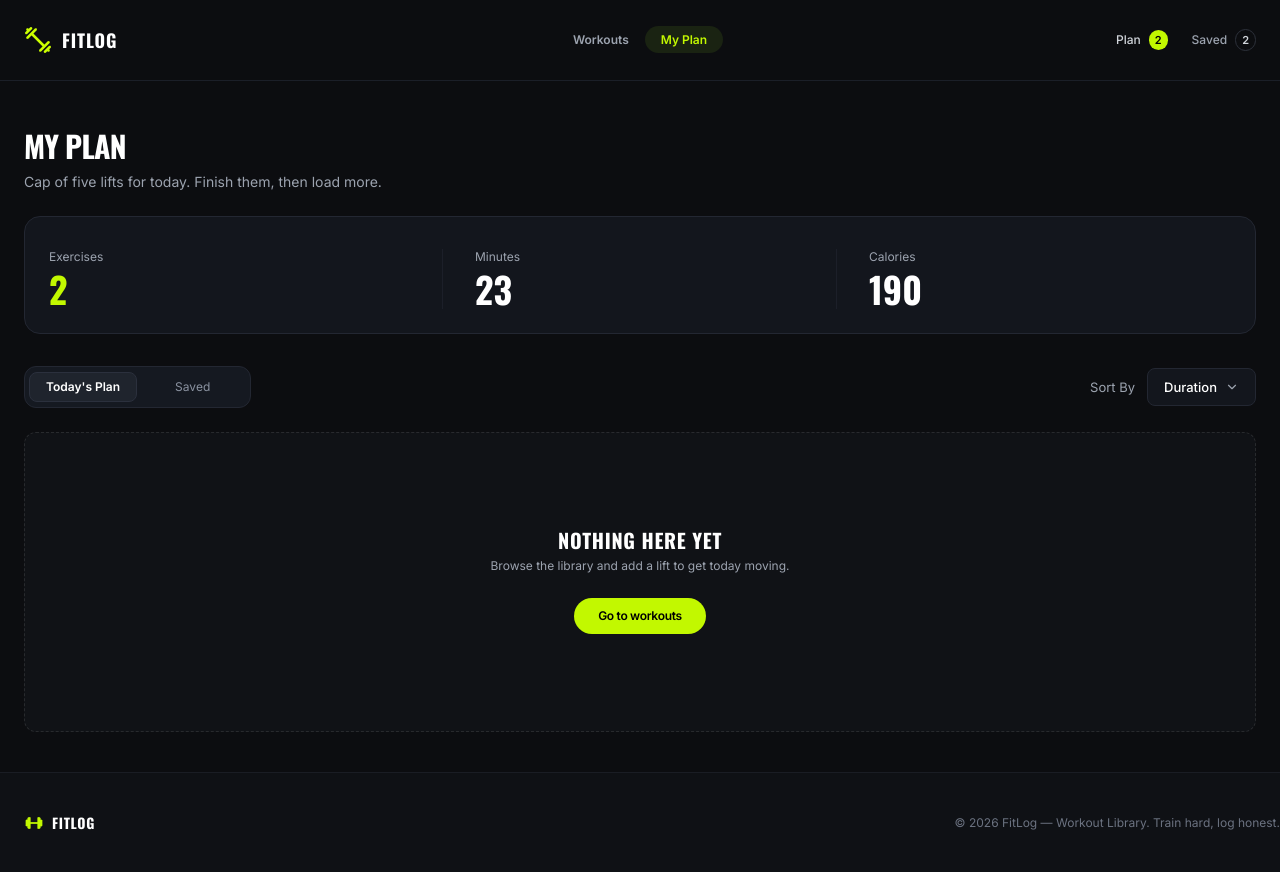
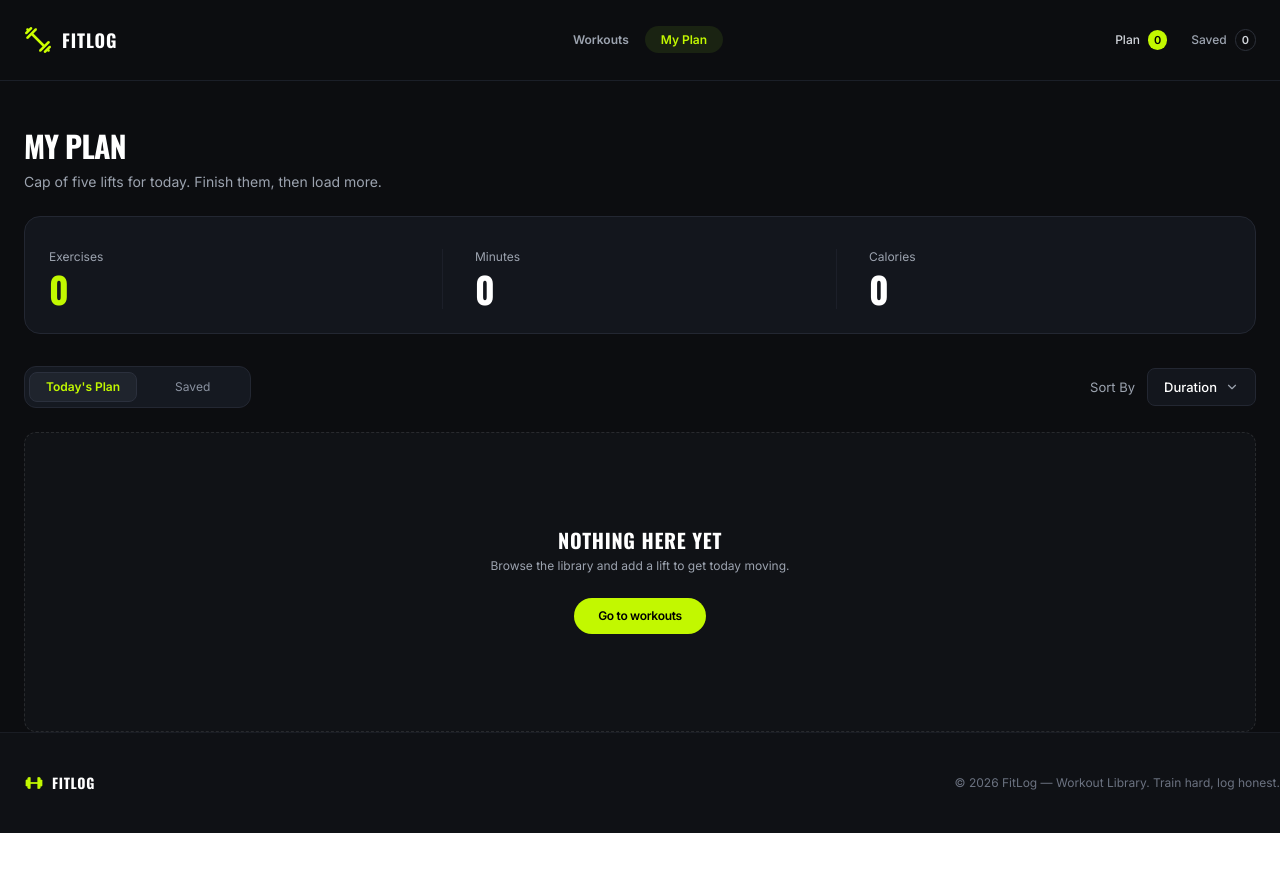
Before and after one commit to iyiu9akhan/PH-A06-FitLog, a Next.js app: page /myPlan in a window 1280 px wide. After the commit the page ends 833 px from the top, so only its background shows below. Built offline with nearby package versions, Linux system fonts and the light colour scheme.

Commit message:
myPlan page is working properly with all feature

```diff
--- a/src/app/details/ActionBtn.tsx
+++ b/src/app/details/ActionBtn.tsx
@@ -6,21 +6,18 @@ import { LuBookmark } from "react-icons/lu";
 import buttonIcon from "@/assets/details/button_icon.png";
 import Image from "next/image";
 import { toast } from "react-toastify";
+import { useWorkoutPlan } from "@/context/WorkoutPlanContext";
 
 interface ActionButtonsProps {
   item: workoutData;
 }
 
 export default function ActionButtons({ item }: ActionButtonsProps) {
+  const { handleAddTodaysPlan, handleAddSaved } = useWorkoutPlan();
+
   const handleAddToPlan = () => {
-    const existingPlan = JSON.parse(localStorage.getItem("todaysPlan") || "[]");
-    const isAlreadyAdded = existingPlan.some(
-      (workout: workoutData) => workout.id === item.id,
-    );
-
-    if (!isAlreadyAdded) {
-      const updatedPlan = [...existingPlan, item];
-      localStorage.setItem("todaysPlan", JSON.stringify(updatedPlan));
+    const added = handleAddTodaysPlan(item);
+    if (added) {
       toast.success("Successfully added to today's plan!");
     } else {
       toast.info("This workout is already in your today's plan!");
@@ -28,16 +25,8 @@ export default function ActionButtons({ item }: ActionButtonsProps) {
   };
 
   const handleSaveForLater = () => {
-    const existingSaved = JSON.parse(
-      localStorage.getItem("savedWorkouts") || "[]",
-    );
-    const isAlreadySaved = existingSaved.some(
-      (workout: workoutData) => workout.id === item.id,
-    );
-
-    if (!isAlreadySaved) {
-      const updatedSaved = [...existingSaved, item];
-      localStorage.setItem("savedWorkouts", JSON.stringify(updatedSaved));
+    const added = handleAddSaved(item);
+    if (added) {
       toast.success("Successfully saved for later!");
     } else {
       toast.info("This workout is already saved!");
--- a/src/app/layout.tsx
+++ b/src/app/layout.tsx
@@ -5,6 +5,7 @@ import Navbar from "@/components/Navbar";
 import Footer from "@/components/Footer";
 import favicon from "@/assets/favicon.ico";
 import { ToastContainer } from "react-toastify";
+import { WorkoutPlanProvider } from "@/context/WorkoutPlanContext";
 
 const geistSans = Geist({
   variable: "--font-geist-sans",
@@ -31,10 +32,12 @@ export default function RootLayout({ children }: LayoutProps<"/">) {
       className={`${geistSans.variable} ${geistMono.variable} h-full antialiased`}
     >
       <body className="min-h-full flex flex-col">
-        <Navbar />
-        <main className="grow">{children}</main>
-        <ToastContainer />
-        <Footer />
+        <WorkoutPlanProvider>
+          <Navbar />
+          <main className="grow">{children}</main>
+          <ToastContainer position="top-right" />
+          <Footer />
+        </WorkoutPlanProvider>
       </body>
     </html>
   );
--- a/src/app/myPlan/page.tsx
+++ b/src/app/myPlan/page.tsx
@@ -1,16 +1,23 @@
+"use client";
 import Container from "@/components/Container";
+import MyPlanStats from "@/components/myPlan/MyPlanStats";
 import PlanTabs from "@/components/myPlan/PlanTabs";
-// import Saved from "@/components/myPlan/Saved";
-// import TodaysPlan from "@/components/myPlan/TodaysPlan";
-import { Metadata } from "next";
-import React from "react";
-
-export const metadata: Metadata = {
-  title: "FITLOG | MY PLAN",
-  description: "Generated by create next app",
-};
+import { useWorkoutPlan } from "@/context/WorkoutPlanContext";
+import { useState } from "react";
 
 function pages() {
+  const {
+    todaysPlan,
+    savedWorkouts,
+    isLoading,
+    handleRemoveTodaysPlan,
+    handleRemoveSaved,
+  } = useWorkoutPlan();
+
+  const [activeTab, setActiveTab] = useState<"plan" | "saved">("plan");
+
+  const statsData = activeTab === "plan" ? todaysPlan : savedWorkouts;
+
   return (
     <>
       <Container>
@@ -21,33 +28,16 @@ function pages() {
           <p className="font-secondary font-normal text-[14px] leading-5 text-subTitle mb-6">
             Cap of five lifts for today. Finish them, then load more.
           </p>
-          <div className="px-6 pt-8 pb-6 rounded-2xl grid grid-cols-3 items-center bg-[#13161D] divide-x divide-[#232732]/60 mb-8 border border-[#232732]">
-            <div className="px-8 first:pl-0">
-              <p className="font-secondary font-normal text-[12px] leading-4 text-subTitle capitalize mb-1">
-                exercises
-              </p>
-              <h1 className="font-primary font-bold text-[36px] leading-10 text-brand">
-                2
-              </h1>
-            </div>
-            <div className="px-8 first:pl-0">
-              <p className="font-secondary font-normal text-[12px] leading-4 text-subTitle capitalize mb-1">
-                minutes
-              </p>
-              <h1 className="font-primary font-bold text-[36px] leading-10 text-title">
-                23
-              </h1>
-            </div>
-            <div className="px-8 first:pl-0">
-              <p className="font-secondary font-normal text-[12px] leading-4 text-subTitle capitalize mb-1">
-                calories
-              </p>
-              <h1 className="font-primary font-bold text-[36px] leading-10 text-title">
-                190
-              </h1>
-            </div>
-          </div>
-          <PlanTabs/>
+          <MyPlanStats todaysPlan={statsData} isLoading={isLoading} />
+          <PlanTabs
+            activeTab={activeTab}
+            setActiveTab={setActiveTab}
+            todaysPlan={todaysPlan}
+            savedWorkouts={savedWorkouts}
+            isLoading={isLoading}
+            onRemoveTodaysPlan={handleRemoveTodaysPlan}
+            onRemoveSaved={handleRemoveSaved}
+          />
         </div>
       </Container>
     </>
--- a/src/components/Navbar.tsx
+++ b/src/components/Navbar.tsx
@@ -5,10 +5,12 @@ import navbar_logo from "@/assets/navbar/navbar_logo.png";
 import Image from "next/image";
 import { usePathname } from "next/navigation";
 import Link from "next/link";
+import { useWorkoutPlan } from "@/context/WorkoutPlanContext";
 // import { Metadata } from "next";
 
 function Navbar() {
   const pathName = usePathname();
+  const { todaysPlan, savedWorkouts } = useWorkoutPlan();
   const links_center = (
     <>
       <li>
@@ -46,7 +48,7 @@ function Navbar() {
       >
         plan{" "}
         <span className="px-1.5 py-0.5  rounded-full bg-brand font-bold text-[11px] text-[#000000]">
-          2
+          {todaysPlan.length}
         </span>
       </Link>
       <Link
@@ -55,7 +57,7 @@ function Navbar() {
       >
         saved{" "}
         <span className="px-1.5 py-0.5  rounded-full border border-[#2D313B] font-bold text-[11px] text-[#D1D5DB]">
-          2
+          {savedWorkouts.length}
         </span>
       </Link>
     </>
--- a/src/components/library/LibraryCard.tsx
+++ b/src/components/library/LibraryCard.tsx
@@ -18,7 +18,6 @@ const LibraryCard = async () => {
         {data.map((item) => (
           <Link href={`./details/${item.id}`} key={item.id}>
             <div className="rounded-2xl bg-[#15171D] group hover:border hover:border-brand/50 border border-[#15171D] duration-300">
-              {/* <Image src={item.image} alt="#card_img" className="rounded-t-2xl" /> */}
               <Image
                 src={item.image}
                 alt={item.name}
--- /dev/null
+++ b/src/components/myPlan/MyPlanStats.tsx
@@ -0,0 +1,43 @@
+"use client";
+import { MyPlanStatsProps } from "@/types/MyPlanStats";
+
+export default function MyPlanStats({ todaysPlan, isLoading }: MyPlanStatsProps) {
+  const totalExercises = todaysPlan.length;
+  const totalMinutes = todaysPlan.reduce(
+    (sum, item) => sum + Number(item.duration || 0),
+    0,
+  );
+  const totalCalories = todaysPlan.reduce(
+    (sum, item) => sum + Number(item.caloriesBurned || 0),
+    0,
+  );
+
+  return (
+    <div className="px-6 pt-8 pb-6 rounded-2xl grid grid-cols-3 items-center bg-[#13161D] divide-x divide-[#232732]/60 mb-8 border border-[#232732]">
+      <div className="px-8 first:pl-0">
+        <p className="font-secondary font-normal text-[12px] leading-4 text-subTitle capitalize mb-1">
+          exercises
+        </p>
+        <h1 className="font-primary font-bold text-[36px] leading-10 text-brand">
+          {isLoading ? "-" : totalExercises}
+        </h1>
+      </div>
+      <div className="px-8 first:pl-0">
+        <p className="font-secondary font-normal text-[12px] leading-4 text-subTitle capitalize mb-1">
+          minutes
+        </p>
+        <h1 className="font-primary font-bold text-[36px] leading-10 text-title">
+          {isLoading ? "-" : totalMinutes}
+        </h1>
+      </div>
+      <div className="px-8 first:pl-0">
+        <p className="font-secondary font-normal text-[12px] leading-4 text-subTitle capitalize mb-1">
+          calories
+        </p>
+        <h1 className="font-primary font-bold text-[36px] leading-10 text-title">
+          {isLoading ? "-" : totalCalories}
+        </h1>
+      </div>
+    </div>
+  );
+}
--- a/src/components/myPlan/PlanTabs.tsx
+++ b/src/components/myPlan/PlanTabs.tsx
@@ -1,16 +1,50 @@
 "use client";
-
 import Saved from "@/components/myPlan/Saved";
 import TodaysPlan from "@/components/myPlan/TodaysPlan";
 import { useState } from "react";
 import { ChevronDown } from "lucide-react";
+import { workoutData } from "@/types/WorkoutData";
 
 const sortOptions = ["Duration", "Calories", "Rating"];
 
-function PlanTabs() {
-  const [activeTab, setActiveTab] = useState<"plan" | "saved">("plan");
+interface PlanTabsProps {
+  activeTab: "plan" | "saved";
+  setActiveTab: (tab: "plan" | "saved") => void;
+  todaysPlan: workoutData[];
+  savedWorkouts: workoutData[];
+  isLoading: boolean;
+  onRemoveTodaysPlan: (id: string | number) => void;
+  onRemoveSaved: (id: string | number) => void;
+}
+
+function PlanTabs({
+  activeTab,
+  setActiveTab,
+  todaysPlan,
+  savedWorkouts,
+  isLoading,
+  onRemoveTodaysPlan,
+  onRemoveSaved,
+}: PlanTabsProps) {
   const [sortBy, setSortBy] = useState("Duration");
   const [isSortOpen, setIsSortOpen] = useState(false);
+
+  const sortWorkouts = (list: workoutData[]) => {
+    const sorted = [...list];
+    if (sortBy === "Duration") {
+      sorted.sort((a, b) => Number(a.duration || 0) - Number(b.duration || 0));
+    } else if (sortBy === "Calories") {
+      sorted.sort(
+        (b, a) => Number(a.caloriesBurned || 0) - Number(b.caloriesBurned || 0),
+      );
+    } else if (sortBy === "Rating") {
+      sorted.sort((a, b) => Number(b.rating || 0) - Number(a.rating || 0));
+    }
+    return sorted;
+  };
+
+  const sortedTodaysPlan = sortWorkouts(todaysPlan);
+  const sortedSavedWorkouts = sortWorkouts(savedWorkouts);
 
   return (
     <>
@@ -20,7 +54,7 @@ function PlanTabs() {
             onClick={() => setActiveTab("plan")}
             className={
               activeTab === "plan"
-                ? "font-secondary font-bold text-[12px] leading-4 text-title capitalize px-4 py-1.5 bg-[#1F242D] border border-[#2B303D] rounded-lg cursor-pointer"
+                ? "font-secondary font-bold text-[12px] leading-4 text-brand capitalize px-4 py-1.5 bg-[#1F242D] border border-[#2B303D] rounded-lg cursor-pointer"
                 : "font-secondary font-normal text-[12px] leading-4 text-[#8A92A0] capitalize px-4 py-1.5 rounded-lg cursor-pointer"
             }
           >
@@ -30,7 +64,7 @@ function PlanTabs() {
             onClick={() => setActiveTab("saved")}
             className={
               activeTab === "saved"
-                ? "font-secondary font-bold text-[12px] leading-4 text-title capitalize px-9 py-1.5 bg-[#1F242D] border border-[#2B303D] rounded-lg cursor-pointer"
+                ? "font-secondary font-bold text-[12px] leading-4 text-brand capitalize px-9 py-1.5 bg-[#1F242D] border border-[#2B303D] rounded-lg cursor-pointer"
                 : "font-secondary font-normal text-[12px] leading-4 text-[#8A92A0] capitalize px-9 py-1.5 rounded-lg cursor-pointer"
             }
           >
@@ -78,7 +112,19 @@ function PlanTabs() {
         </div>
       </div>
 
-      {activeTab === "plan" ? <TodaysPlan /> : <Saved />}
+      {activeTab === "plan" ? (
+        <TodaysPlan
+          todaysPlan={sortedTodaysPlan}
+          isLoading={isLoading}
+          onRemove={onRemoveTodaysPlan}
+        />
+      ) : (
+        <Saved
+          savedWorkouts={sortedSavedWorkouts}
+          isLoading={isLoading}
+          onRemove={onRemoveSaved}
+        />
+      )}
     </>
   );
 }
--- a/src/components/myPlan/Saved.tsx
+++ b/src/components/myPlan/Saved.tsx
@@ -1,40 +1,20 @@
 "use client";
-
-import React, { useEffect, useState } from "react";
-import demoImg from "@/assets/todaysPlan/demo.png";
+import Image from "next/image";
+import { FaPlus } from "react-icons/fa6";
+import Link from "next/link";
 import clock_icon from "@/assets/todaysPlan/clock.png";
 import progress_icon from "@/assets/todaysPlan/progress.png";
 import star_icon from "@/assets/todaysPlan/star.png";
-import Image from "next/image";
-import { IoMdCheckmark } from "react-icons/io";
-import { FaPlus } from "react-icons/fa6";
-import Link from "next/link";
 import { workoutData } from "@/types/WorkoutData";
+import { toast } from "react-toastify";
 
-function Saved() {
-  const [savedWorkouts, setSavedWorkouts] = useState<workoutData[]>([]);
-  const [isLoading, setIsLoading] = useState(true);
+interface SavedProps {
+  savedWorkouts: workoutData[];
+  isLoading: boolean;
+  onRemove: (id: string | number) => void;
+}
 
-  // useEffect(() => {
-  //   const storedSaved = JSON.parse(
-  //     localStorage.getItem("savedWorkouts") || "[]",
-  //   );
-  //   setSavedWorkouts(storedSaved);
-  //   setIsLoading(false);
-  // }, []);
-
-  useEffect(() => {
-    const timer = setTimeout(() => {
-      const storedSaved = JSON.parse(
-        localStorage.getItem("savedWorkouts") || "[]",
-      );
-      setSavedWorkouts(storedSaved);
-      setIsLoading(false);
-    }, 300);
-
-    return () => clearTimeout(timer);
-  }, []);
-
+function Saved({ savedWorkouts, isLoading, onRemove }: SavedProps) {
   if (isLoading) {
     return (
       <div className="bg-[#101216] border border-dashed border-title/10 rounded-xl px-4 py-24.25 flex flex-col items-center justify-center mb-10 gap-3">
@@ -45,11 +25,9 @@ function Saved() {
       </div>
     );
   }
-
-  const handleRemoveSaved = (id: string | number) => {
-    const updatedSaved = savedWorkouts.filter((workout) => workout.id !== id);
-    setSavedWorkouts(updatedSaved);
-    localStorage.setItem("savedWorkouts", JSON.stringify(updatedSaved));
+  const handleRemove = (item: workoutData) => {
+    onRemove(item.id);
+    toast.info(`"${item.name}" removed from saved workouts.`);
   };
 
   if (savedWorkouts.length === 0) {
@@ -72,7 +50,7 @@ function Saved() {
   }
 
   return (
-    <div className="grid gap-y-4">
+    <div className="grid gap-y-4 mb-10">
       {savedWorkouts.map((item, index) => (
         <div
           key={item.id !== undefined ? item.id : index}
@@ -125,7 +103,7 @@ function Saved() {
             <FaPlus
               color="#6B7280"
               size={22}
-              onClick={() => handleRemoveSaved(item.id)}
+              onClick={() => handleRemove(item)}
               className="rotate-45 cursor-pointer"
             />
           </div>
--- a/src/components/myPlan/TodaysPlan.tsx
+++ b/src/components/myPlan/TodaysPlan.tsx
@@ -8,19 +8,24 @@ import { IoMdCheckmark } from "react-icons/io";
 import { FaPlus } from "react-icons/fa6";
 import Link from "next/link";
 import { workoutData } from "@/types/WorkoutData";
+import { toast } from "react-toastify";
 
-function TodaysPlan() {
-  const [todaysPlan, setTodaysPlan] = useState<workoutData[]>([]);
-  const [isLoading, setIsLoading] = useState(true);
+interface TodaysPlanProps {
+  todaysPlan: workoutData[];
+  isLoading: boolean;
+  onRemove: (id: string | number) => void;
+}
 
-  useEffect(() => {
-    const timer = setTimeout(() => {
-      const storedPlan = JSON.parse(localStorage.getItem("todaysPlan") || "[]");
-      setTodaysPlan(storedPlan);
-      setIsLoading(false);
-    }, 300);
-    return () => clearTimeout(timer);
-  }, []);
+function TodaysPlan({ todaysPlan, isLoading, onRemove }: TodaysPlanProps) {
+  const handleMarkAsDone = (item: workoutData) => {
+    onRemove(item.id);
+    toast.success(`"${item.name}" marked as done!`);
+  };
+
+  const handleRemove = (item: workoutData) => {
+    onRemove(item.id);
+    toast.info(`"${item.name}" removed from today's plan.`);
+  };
 
   if (isLoading) {
     return (
@@ -33,14 +38,9 @@ function TodaysPlan() {
     );
   }
 
-  const handleRemove = (id: string | number) => {
-    const updatedPlan = todaysPlan.filter((workout) => workout.id !== id);
-    setTodaysPlan(updatedPlan);
-    localStorage.setItem("todaysPlan", JSON.stringify(updatedPlan));
-  };
   if (todaysPlan.length === 0) {
     return (
-      <div className="bg-[#101216] border border-dashed border-title/10 rounded-xl px-4 py-24.25 flex flex-col items-center mb-10">
+      <div className="bg-[#101216] border border-dashed border-title/10 rounded-xl px-4 py-24.25 flex flex-col items-center">
         <h1 className="font-primary font-bold text-[20px] leading-5 tracking-[0.7px] text-title mb-2 uppercase">
           nothing here yet
         </h1>
@@ -57,7 +57,7 @@ function TodaysPlan() {
     );
   }
   return (
-    <div className="grid gap-y-4">
+    <div className="grid gap-y-4 mb-10">
       {todaysPlan.map((item, index) => (
         <div
           key={item.id !== undefined ? item.id : index}
@@ -107,14 +107,17 @@ function TodaysPlan() {
             >
               view details
             </Link>
-            <button className="font-secondary font-semibold text-[12px] leading-4  px-4.5 py-2.25 rounded-full border border-[#374151] flex items-center gap-1.5 bg-brand text-black cursor-pointer">
+            <button
+              onClick={() => handleMarkAsDone(item)}
+              className="font-secondary font-semibold text-[12px] leading-4  px-4.5 py-2.25 rounded-full border border-[#374151] flex items-center gap-1.5 bg-brand text-black cursor-pointer"
+            >
               <IoMdCheckmark size={18} />
               Mark as Done
             </button>
             <FaPlus
               color="#6B7280"
               size={22}
-              onClick={() => handleRemove(item.id)}
+              onClick={() => handleRemove(item)}
               className="rotate-45 cursor-pointer"
             />
           </div>
--- /dev/null
+++ b/src/context/WorkoutPlanContext.tsx
@@ -0,0 +1,98 @@
+"use client";
+import { createContext, useContext, useEffect, useState, ReactNode } from "react";
+import { workoutData } from "@/types/WorkoutData";
+
+interface WorkoutPlanContextType {
+  todaysPlan: workoutData[];
+  savedWorkouts: workoutData[];
+  isLoading: boolean;
+  handleRemoveTodaysPlan: (id: string | number) => void;
+  handleRemoveSaved: (id: string | number) => void;
+  handleAddTodaysPlan: (workout: workoutData) => boolean;
+  handleAddSaved: (workout: workoutData) => boolean;
+}
+
+const WorkoutPlanContext = createContext<WorkoutPlanContextType | undefined>(undefined);
+
+export function WorkoutPlanProvider({ children }: { children: ReactNode }) {
+  const [todaysPlan, setTodaysPlan] = useState<workoutData[]>([]);
+  const [savedWorkouts, setSavedWorkouts] = useState<workoutData[]>([]);
+  const [isLoading, setIsLoading] = useState(true);
+
+  useEffect(() => {
+    const timer = setTimeout(() => {
+      const storedPlan = JSON.parse(localStorage.getItem("todaysPlan") || "[]");
+      const storedSaved = JSON.parse(localStorage.getItem("savedWorkouts") || "[]");
+      setTodaysPlan(storedPlan);
+      setSavedWorkouts(storedSaved);
+      setIsLoading(false);
+    }, 300);
+    return () => clearTimeout(timer);
+  }, []);
+
+  const handleRemoveTodaysPlan = (id: string | number) => {
+    setTodaysPlan((prev) => {
+      const updated = prev.filter((workout) => workout.id !== id);
+      localStorage.setItem("todaysPlan", JSON.stringify(updated));
+      return updated;
+    });
+  };
+
+  const handleRemoveSaved = (id: string | number) => {
+    setSavedWorkouts((prev) => {
+      const updated = prev.filter((workout) => workout.id !== id);
+      localStorage.setItem("savedWorkouts", JSON.stringify(updated));
+      return updated;
+    });
+  };
+
+  const handleAddTodaysPlan = (workout: workoutData) => {
+    let added = false;
+    setTodaysPlan((prev) => {
+      const exists = prev.some((item) => item.id === workout.id);
+      if (exists) return prev;
+      added = true;
+      const updated = [...prev, workout];
+      localStorage.setItem("todaysPlan", JSON.stringify(updated));
+      return updated;
+    });
+    return added;
+  };
+
+  const handleAddSaved = (workout: workoutData) => {
+    let added = false;
+    setSavedWorkouts((prev) => {
+      const exists = prev.some((item) => item.id === workout.id);
+      if (exists) return prev;
+      added = true;
+      const updated = [...prev, workout];
+      localStorage.setItem("savedWorkouts", JSON.stringify(updated));
+      return updated;
+    });
+    return added;
+  };
+
+  return (
+    <WorkoutPlanContext.Provider
+      value={{
+        todaysPlan,
+        savedWorkouts,
+        isLoading,
+        handleRemoveTodaysPlan,
+        handleRemoveSaved,
+        handleAddTodaysPlan,
+        handleAddSaved,
+      }}
+    >
+      {children}
+    </WorkoutPlanContext.Provider>
+  );
+}
+
+export function useWorkoutPlan() {
+  const ctx = useContext(WorkoutPlanContext);
+  if (!ctx) {
+    throw new Error("useWorkoutPlan must be used inside WorkoutPlanProvider");
+  }
+  return ctx;
+}
--- /dev/null
+++ b/src/types/MyPlanStats.tsx
@@ -0,0 +1,6 @@
+import { workoutData } from "./WorkoutData";
+
+export interface MyPlanStatsProps {
+  todaysPlan: workoutData[];
+  isLoading: boolean;
+}
```
